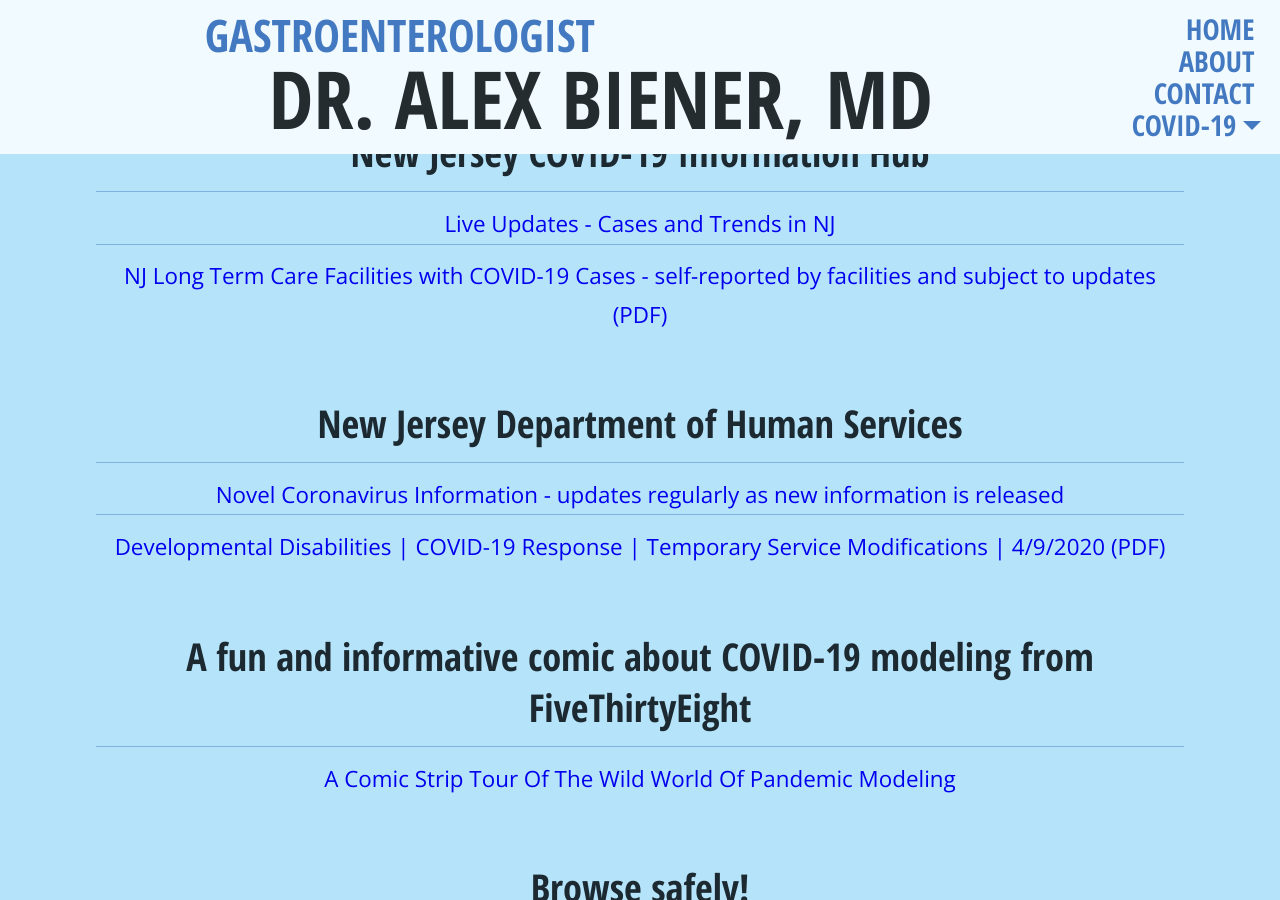
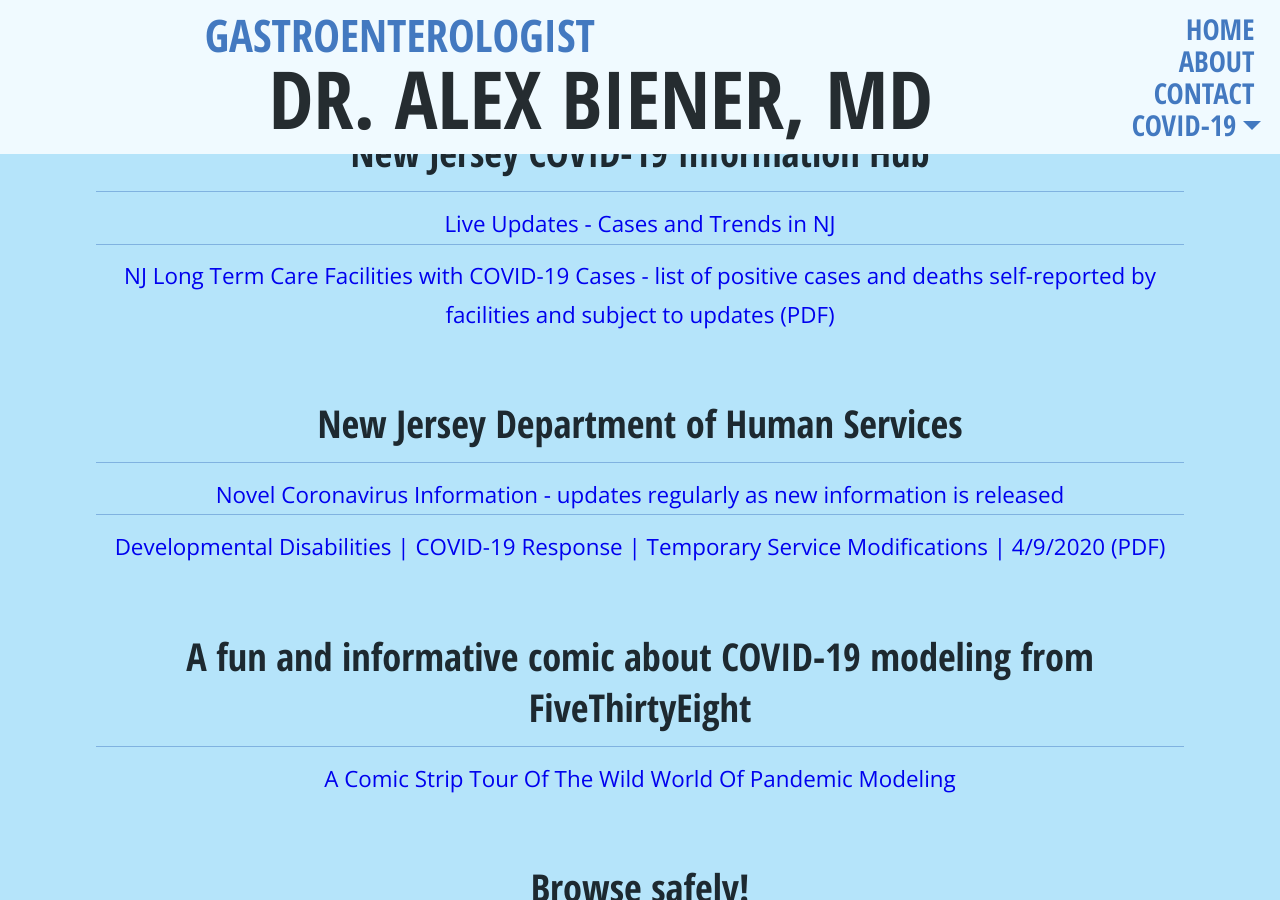
Before and after one commit to alexbienermd/alexbienermd.github.io, a Jekyll site: the page built from _posts/2020-04-09-COVID-19-for-patients.markdown, in a window 1280 px wide and 900 px high, scrolled down 1684 px. Built offline with Jekyll 4.4.1, drawn with Linux system fonts in a browser that asks for light colours; nearby versions of some CDN libraries.

Commit message:
Modify copy for a new link

```diff
--- a/_posts/2020-04-09-COVID-19-for-patients.markdown
+++ b/_posts/2020-04-09-COVID-19-for-patients.markdown
@@ -52,7 +52,7 @@ permalink: COVID-19-for-patients
   <h4>New Jersey COVID-19 Information Hub</h4>
   <ul>
     <li><a href="https://covid19.nj.gov/#live-updates">Live Updates - Cases and Trends in NJ</a></li>
-    <li><a href="https://www.state.nj.us/health/healthfacilities/documents/LTC_Facilities_Outbreaks_List.pdf">NJ Long Term Care Facilities with COVID-19 Cases - self-reported by facilities and subject to updates (PDF)</a></li>
+    <li><a href="https://www.state.nj.us/health/healthfacilities/documents/LTC_Facilities_Outbreaks_List.pdf">NJ Long Term Care Facilities with COVID-19 Cases - list of positive cases and deaths self-reported by facilities and subject to updates (PDF)</a></li>
   </ul>
 
   <h4>New Jersey Department of Human Services</h4>
```
